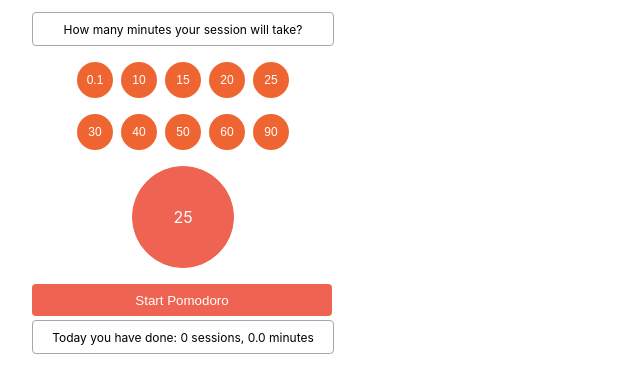
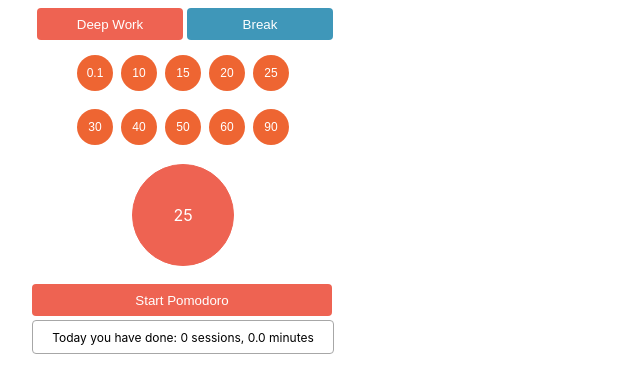
Before and after one commit to isselin28/extension-app, a React (Create React App) app in the folder extension/: page / in a window 1280 px wide. Shown: the top 392 px of the page, without its empty margins (0-640 px from the left). Built offline with nearby package versions, Linux system fonts and the light colour scheme.

Commit message:
add session types

```diff
--- a/extension/src/App.js
+++ b/extension/src/App.js
@@ -1,6 +1,7 @@
 import React, { useEffect, useState } from "react";
 import styled from "styled-components/macro";
 import SessionBar from "./Components/SessionBar";
+import Count from "./Components/Count";
 import Button from "./Components/Button";
 
 const Container = styled.div`
@@ -15,19 +16,43 @@
   padding: 8px;
 `;
 
-const DefaultWrapper = styled.div`
+const TextWrapper = styled.div`
   display: flex;
   height: 32px;
   width: 300px;
   justify-content: center;
   align-items: center;
-`;
-
-const TextWrapper = styled(DefaultWrapper)`
   font-size: 12px;
   border: solid 0.5px #a7a7a7;
   border-radius: 4px;
   margin: 4px 0;
+`;
+
+const FlexWrapper = styled.div`
+  display: flex;
+  height: 32px;
+  width: 300px;
+  font-size: 12px;
+  justify-content: center;
+  align-items: center;
+`;
+
+const DeepWorkButton = styled(Button)`
+  flex: 1;
+  width: 100%;
+  margin: 4px;
+`;
+
+const BreakButton = styled(Button)`
+  flex: 1;
+  width: 100%;
+  background-color: #3f97b9;
+
+  &:hover,
+  &:active {
+    background-color: #09688c;
+    cursor: pointer;
+  }
 `;
 
 const Timer = styled.div`
@@ -50,6 +75,7 @@
   const [onSession, setOnSession] = useState(false);
   const [countSession, setCountSession] = useState(0);
   const [countTotalTime, setCountTotalTime] = useState(0);
+  const [sessionType, setSessionType] = useState("deepwork");
 
   let formattedTimeLeft;
 
@@ -64,6 +90,15 @@
   };
 
   useEffect(() => {
+    var opt = {
+      type: "list",
+      title: "keep burning",
+      message: "Primary message to display",
+      priority: 1,
+      items: [{ title: "", message: "" }],
+      iconUrl: "./logo.svg",
+    };
+
     const timer = setTimeout(() => {
       if (sessionTime > 0) {
         setTimeLeft(timeLeft - 1);
@@ -75,8 +110,11 @@
       clearTimeout(timer);
 
       if (onSession) {
+        window.alert("hi");
         setOnSession(false);
-        handleCountSessions(sessionTime);
+        if (sessionType === "deepwork") {
+          handleCountSessions(sessionTime);
+        }
       }
       return;
     }
@@ -87,7 +125,9 @@
   const handleStopSession = () => {
     setTimeLeft(0);
     setOnSession(false);
-    handleCountSessions(sessionTime - timeLeft / 60);
+    if (sessionType === "deepwork") {
+      handleCountSessions(sessionTime - timeLeft / 60);
+    }
   };
 
   let hours = Math.floor(timeLeft / 3600);
@@ -108,7 +148,14 @@
   return (
     <>
       <Container>
-        <TextWrapper>How many minutes your session will take?</TextWrapper>
+        <FlexWrapper>
+          <DeepWorkButton onClick={() => setSessionType("deepwork")}>
+            Deep Work
+          </DeepWorkButton>
+          <BreakButton onClick={() => setSessionType("break")}>
+            Break
+          </BreakButton>
+        </FlexWrapper>
         <SessionBar onClick={handleClickMinute} disabled={onSession} />
         <Timer>{onSession ? formattedTimeLeft : sessionTime}</Timer>
         <div>
```
